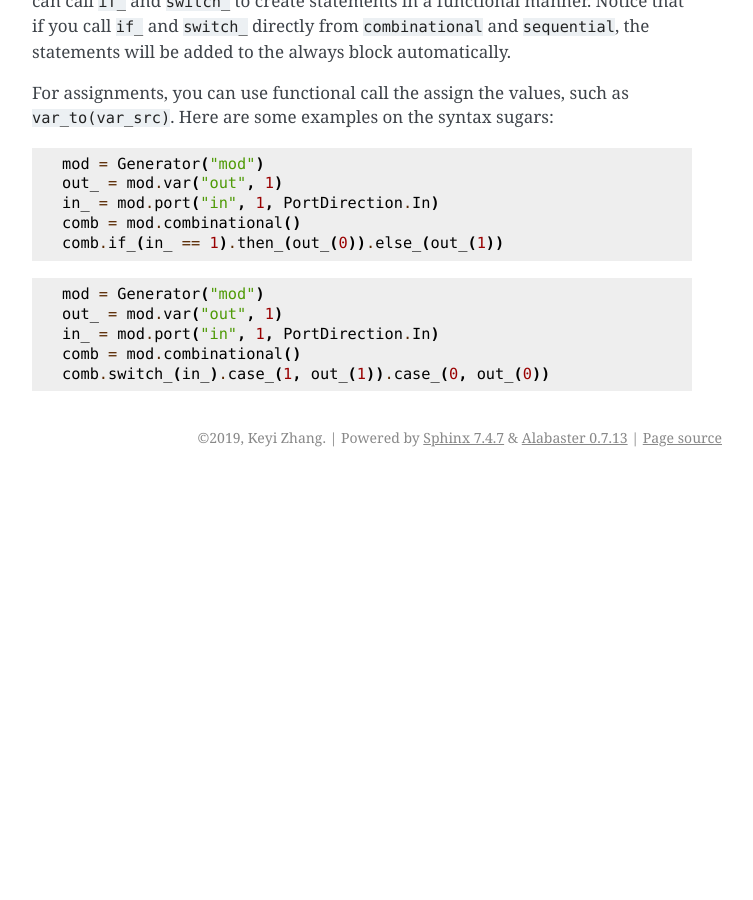
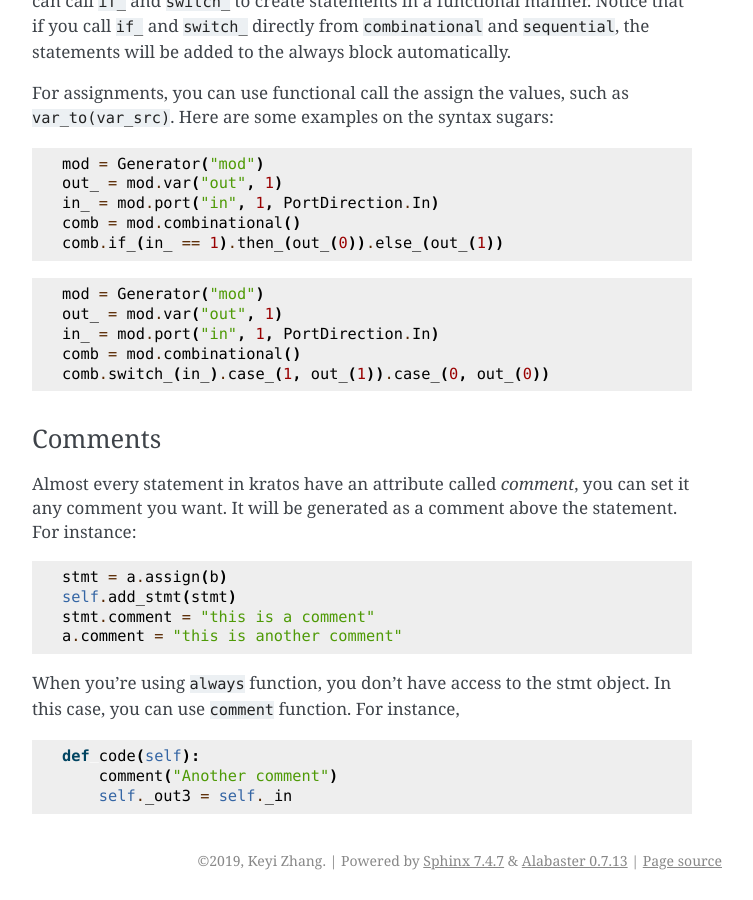
Before and after one commit to Kuree/kratos, a Sphinx documentation site: the page built from docs/advanced/statements.rst, in a window 1280 px wide and 900 px high, scrolled down 5398 px. Shown: the whole window, without its empty margins (388-1141 px from the left). Built offline with Sphinx 7.4.7, drawn with Linux system fonts in a browser that asks for light colours; before the commit the page ends 5875 px from its top, so only the background shows below that; some of the changed text lies outside the part shown.

Commit message:
update documentation

```diff
--- a/docs/advanced/statements.rst
+++ b/docs/advanced/statements.rst
@@ -288,3 +288,28 @@ For assignments, you can use functional call the assign the values, such as
     in_ = mod.port("in", 1, PortDirection.In)
     comb = mod.combinational()
     comb.switch_(in_).case_(1, out_(1)).case_(0, out_(0))
+
+
+Comments
+--------
+
+Almost every statement in kratos have an attribute called `comment`, you can
+set it any comment you want. It will be generated as a comment above the
+statement. For instance:
+
+.. code-block:: Python
+
+  stmt = a.assign(b)
+  self.add_stmt(stmt)
+  stmt.comment = "this is a comment"
+  a.comment = "this is another comment"
+
+When you're using ``always`` function, you don't have access to the stmt
+object. In this case, you can use ``comment`` function. For instance,
+
+
+.. code-block:: Python
+
+    def code(self):
+        comment("Another comment")
+        self._out3 = self._in
```
Also changed, not shown: other parts of docs/advanced/statements.rst (+4 -4 lines).
